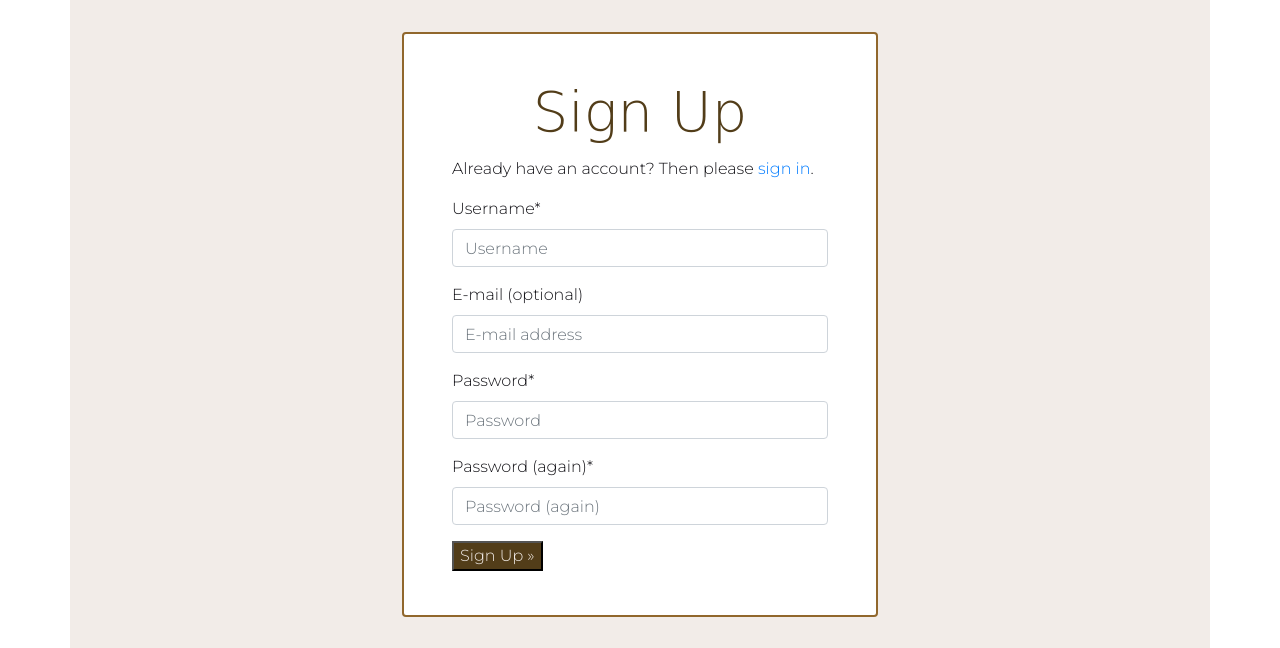
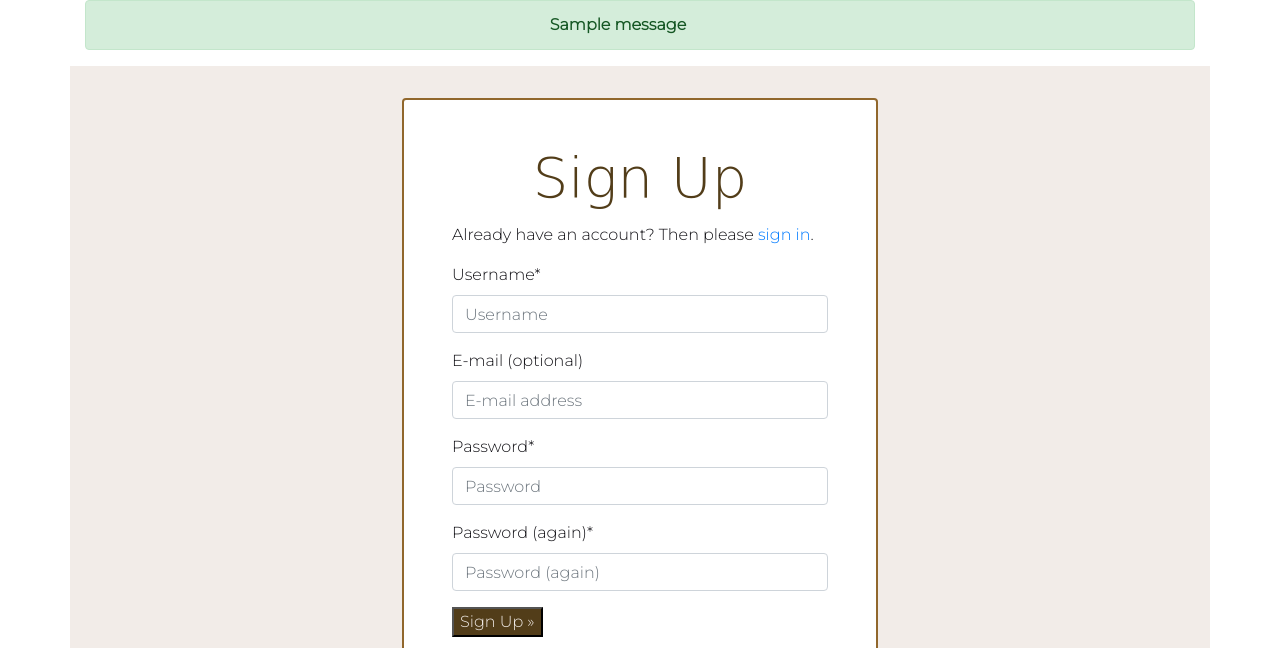
Before and after one commit to ip69719/ci-portfolio-four, a Django app: page /accounts/signup/ in a window 1280 px wide. Shown: the part 56-704 px from the top of the page. Run offline with Django 3.2, Linux system fonts and the light colour scheme; tables that the repository leaves empty hold one stand-in row (values such as "Sample post"); one stand-in notice (Sample message) is shown; some libraries are stand-ins or nearby versions; some web fonts are replaced.

Commit message:
feat: Add Django messages to give visual feedback to the user.

```diff
--- a/django_eleganza/settings.py
+++ b/django_eleganza/settings.py
@@ -14,6 +14,7 @@ import os
 from pathlib import Path
 
 import dj_database_url
+from django.contrib.messages import constants as messages
 if os.path.isfile('env.py'):
     import env
 
@@ -56,6 +57,10 @@ SITE_ID = 1
 ACCOUNT_EMAIL_VERIFICATION = 'none'
 LOGIN_REDIRECT_URL = '/'
 LOGOUT_REDIRECT_URL = '/'
+
+MESSAGE_TAGS = {
+        messages.SUCCESS: 'alert-success',
+    }
 
 CRISPY_TEMPLATE_PACK = 'bootstrap4'
 
--- a/templates/base.html
+++ b/templates/base.html
@@ -54,9 +54,26 @@
                 </ul>
             </div>
         </nav>
-
     </header>
 
+    <!--
+        Messages
+        the code was adopted from CI I Think Therefore I Blog Project tutorial
+    -->
+    <div class="container">
+        <div class="row">
+            <div class="col-12 text-center">
+                {% for message in messages %}
+                    <div class="alert {{ message.tags }} alert-dismissible fade show" id="msg" role="alert">
+                        <strong>{{ message }}</strong>
+                    </div>
+                {% endfor %}
+            </div>
+        </div>
+    </div>
+
+
+    <!-- Main Content -->
     {% block content %}
     {% endblock %}
 
```
